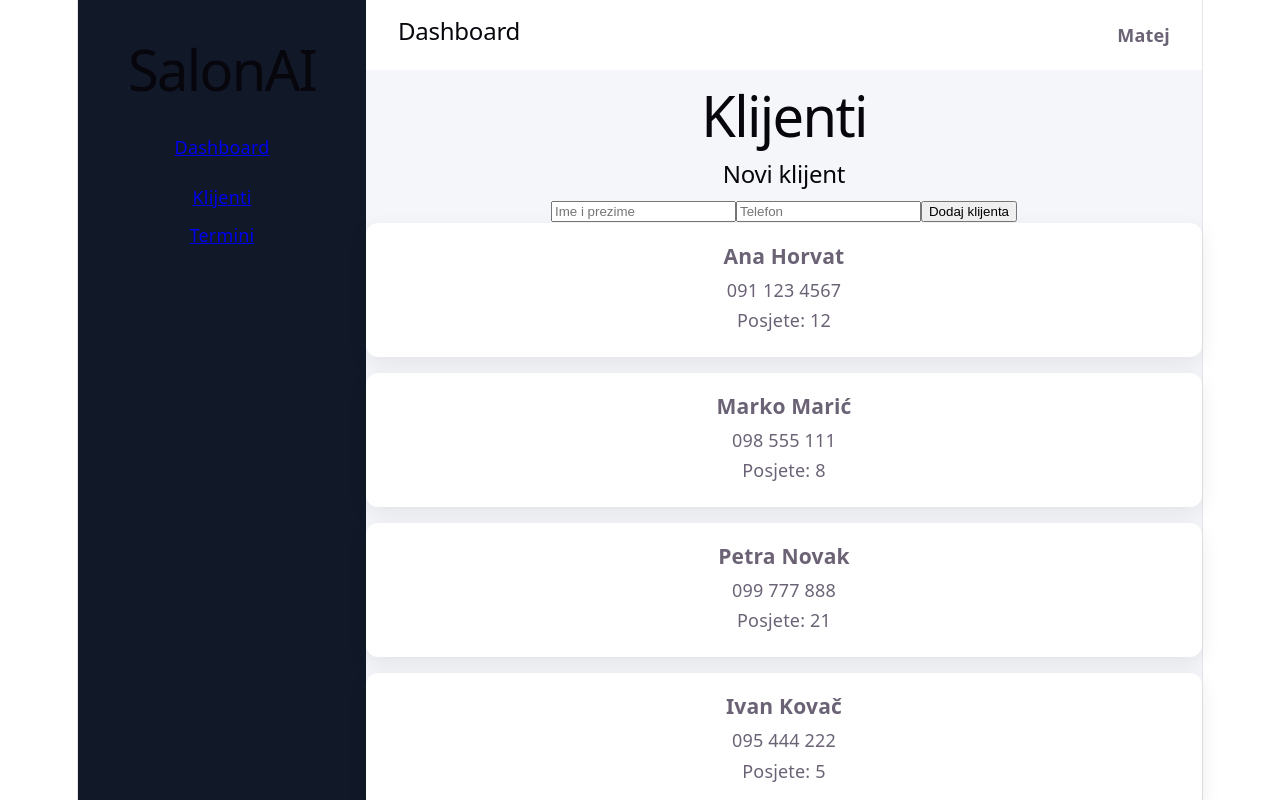
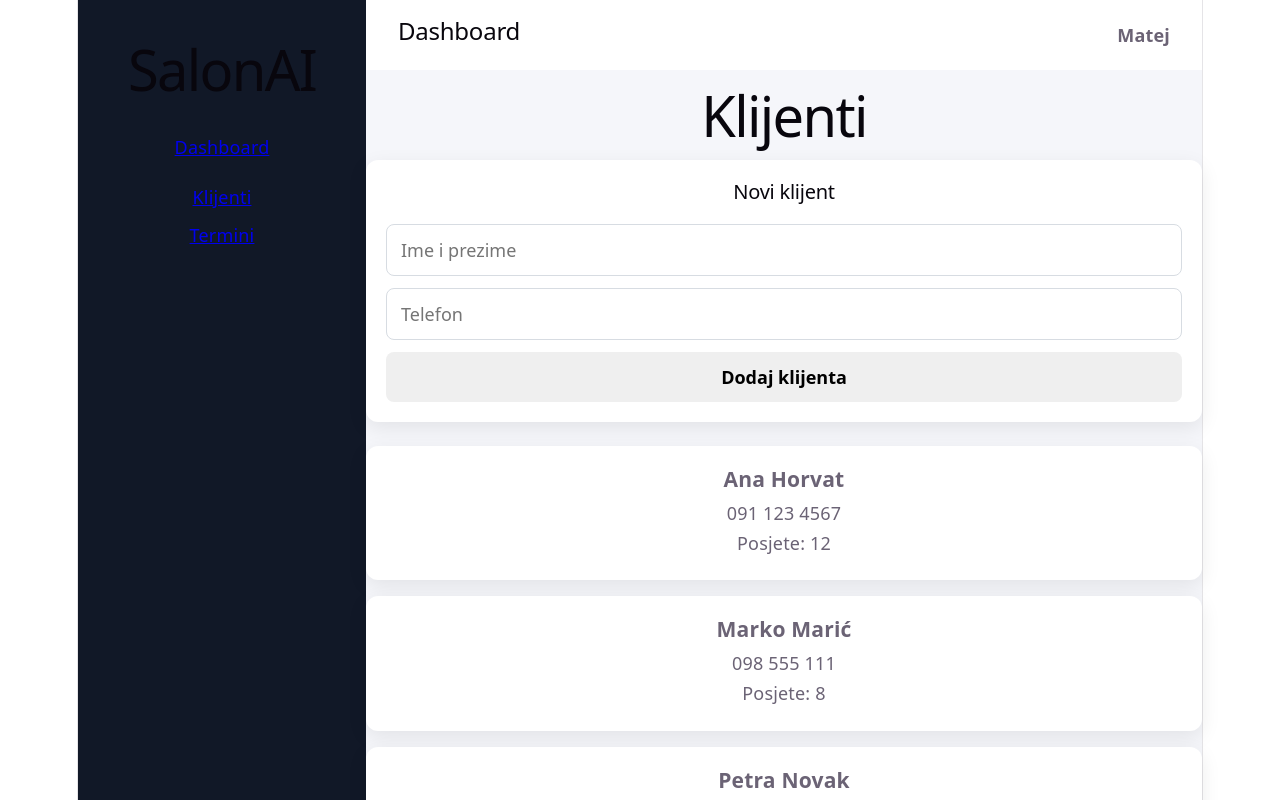
Before and after one commit to Matthoodie/SalonAI, a React (Vite) app in the folder frontend/: page /clients in a window 1280 px wide. Shown: the top 800 px of the page. Built offline with nearby package versions, Linux system fonts and the light colour scheme.

Commit message:
Refactor ClientForm component

```diff
--- a/frontend/src/components/ClientForm.jsx
+++ /dev/null
@@ -1,53 +0,0 @@
-import { useState } from 'react'
-
-function ClientForm({ onAddClient }) {
-
-const [name, setName] = useState('')
-const [phone, setPhone] = useState('')
-
-function handleSubmit() {
-
-  if (!name || !phone) return
-
-  onAddClient({
-    id: Date.now(),
-    name,
-    phone,
-    visits: 0,
-  })
-
-  setName('')
-  setPhone('')
-
-}
-
-  return (
-    <div className="client-form">
-
-      <h2>
-        Novi klijent
-      </h2>
-
-      <input
-  type="text"
-  placeholder="Ime i prezime"
-  value={name}
-  onChange={(e) => setName(e.target.value)}
-/>
-
-      <input
-  type="text"
-  placeholder="Telefon"
-  value={phone}
-  onChange={(e) => setPhone(e.target.value)}
-/>
-
-      <button onClick={handleSubmit}>
-        Dodaj klijenta
-      </button>
-
-    </div>
-  )
-}
-
-export default ClientForm
--- /dev/null
+++ b/frontend/src/components/ClientForm/ClientForm.css
@@ -0,0 +1,36 @@
+.client-form {
+  display: flex;
+  flex-direction: column;
+  gap: 12px;
+  padding: 20px;
+  margin-bottom: 24px;
+  background: white;
+  border-radius: 12px;
+  box-shadow: 0 6px 20px rgba(0, 0, 0, 0.08);
+}
+
+.client-form h2 {
+  margin: 0 0 8px;
+  font-size: 20px;
+}
+
+.client-form input {
+  padding: 12px 14px;
+  border: 1px solid #d7dce2;
+  border-radius: 8px;
+  font: inherit;
+}
+
+.client-form input:focus {
+  outline: none;
+  border-color: #6c63ff;
+}
+
+.client-form button {
+  padding: 12px 16px;
+  border: none;
+  border-radius: 8px;
+  font: inherit;
+  font-weight: 600;
+  cursor: pointer;
+}
--- /dev/null
+++ b/frontend/src/components/ClientForm/ClientForm.jsx
@@ -0,0 +1,47 @@
+import { useState } from 'react'
+import './ClientForm.css'
+
+function ClientForm({ onAddClient }) {
+  const [name, setName] = useState('')
+  const [phone, setPhone] = useState('')
+
+  function handleSubmit() {
+    if (!name || !phone) return
+
+    onAddClient({
+      id: Date.now(),
+      name,
+      phone,
+      visits: 0,
+    })
+
+    setName('')
+    setPhone('')
+  }
+
+  return (
+    <div className="client-form">
+      <h2>Novi klijent</h2>
+
+      <input
+        type="text"
+        placeholder="Ime i prezime"
+        value={name}
+        onChange={(event) => setName(event.target.value)}
+      />
+
+      <input
+        type="text"
+        placeholder="Telefon"
+        value={phone}
+        onChange={(event) => setPhone(event.target.value)}
+      />
+
+      <button onClick={handleSubmit}>
+        Dodaj klijenta
+      </button>
+    </div>
+  )
+}
+
+export default ClientForm
--- a/frontend/src/pages/Clients/Clients.jsx
+++ b/frontend/src/pages/Clients/Clients.jsx
@@ -1,4 +1,4 @@
-import ClientForm from '../../components/ClientForm'
+import ClientForm from '../../components/ClientForm/ClientForm'
 import ClientCard from '../../components/ClientCard/ClientCard'
 import './Clients.css'
 
```
